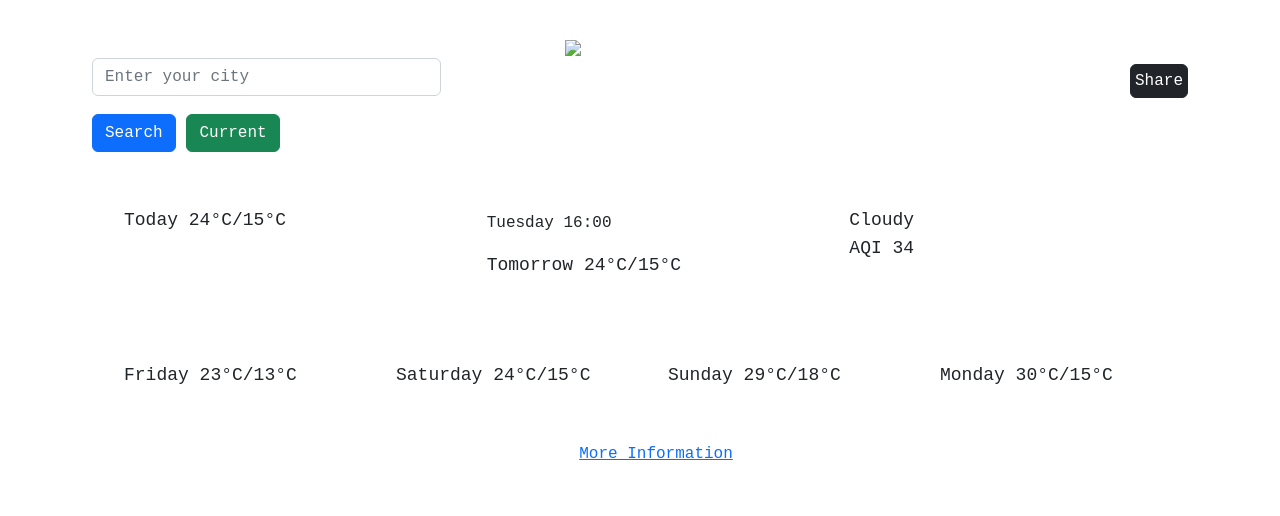
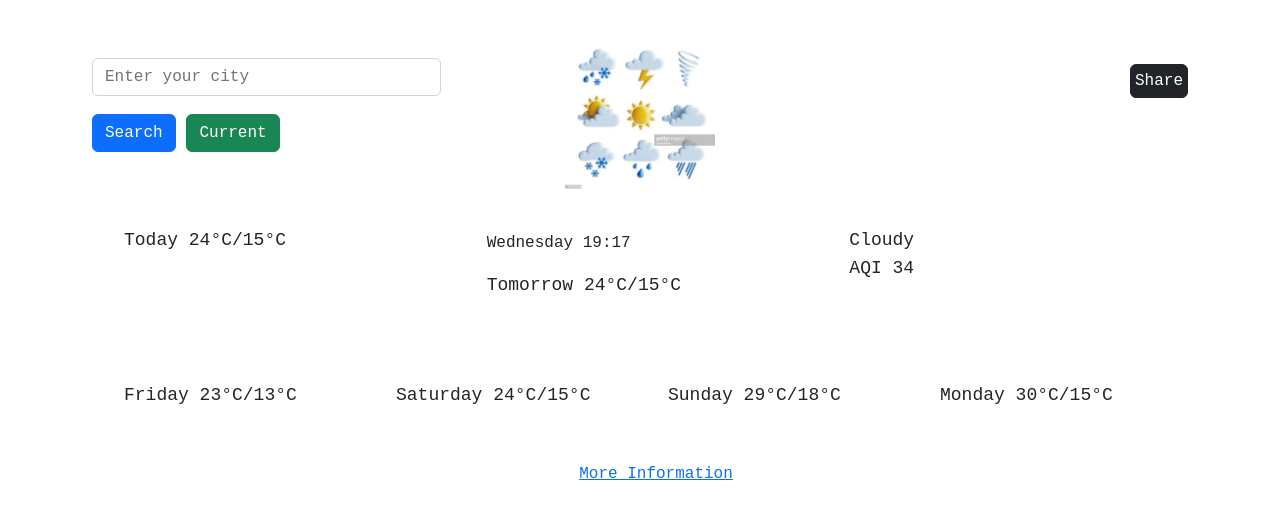
Before and after one commit to delovy2022/weatherapp, a plain HTML site: page index.html in a window 1280 px wide. Drawn offline with nearby package versions, Linux system fonts and the light colour scheme; files that its build step writes are made by us from their sources; no server answers.

Commit message:
Updated folders in html

```diff
--- a/index.html
+++ b/index.html
@@ -5,7 +5,7 @@
     <meta http-equiv="X-UA-Compatible" content="IE=edge">
     <meta name="viewport" content="width=device-width, initial-scale=1.0">
     <title>Plus22</title>
-    <link rel="stylesheet" href="src/styles.css">
+    <link rel="stylesheet" href="styles.css">
      <link href="https://cdn.jsdelivr.net/npm/bootstrap@5.2.0/dist/css/bootstrap.min.css" rel="stylesheet" integrity="sha384-gH2yIJqKdNHPEq0n4Mqa/HGKIhSkIHeL5AyhkYV8i59U5AR6csBvApHHNl/vI1Bx" crossorigin="anonymous">
      <script src="https://unpkg.com/axios/dist/axios.min.js"></script>
     </head>
@@ -13,7 +13,6 @@
     <section>
         <div class="container">
         <main>
-
             <div class="row">
             <div class="col">
     <form id="search-form">
@@ -24,28 +23,23 @@
               id="exampleInputlocation"
               aria-describedby="locationHelp"
             />
-
                   <div class="col">
             <button type="submit" class="btn btn-primary">Search</button>
             <span>
                     <button type="button" class="btn btn-success" id="geo">Current</button>
                 </span>
         </div>
-
           </div>
-
         </form>
       </div>
           <div class="col">
-    <img src="images/weather.jpg" width="150" />
+    <img src="weather.jpg" width="150" />
     </div>
-
             <div class="col d-md-flex justify-content-md-end">
                 <button type="button" class="btn btn-dark p-1 position-absolute top-1 end-1 mt-4">Share</button>
             </div>
             </div>
         </main>
-
     <ul>
         <div class="row">
             <div class="col mx-auto" id="maxmin">
@@ -61,12 +55,10 @@
             <li id="description">Cloudy</li>
                   <li>AQI 34</li>
           <li id="humid"></li>
-
           <li id="wind"></li>
         </div>
             </div>
     </br>
-
         <div class="row">
             <div class="col-3 mx-auto">
             Friday 23°C/13°C
@@ -85,6 +77,6 @@
         </footer>
         </div>
         </section>
-        <script src="src/index.js"></script>
+        <script src="index.js"></script>
     </body>
     </html>
```
